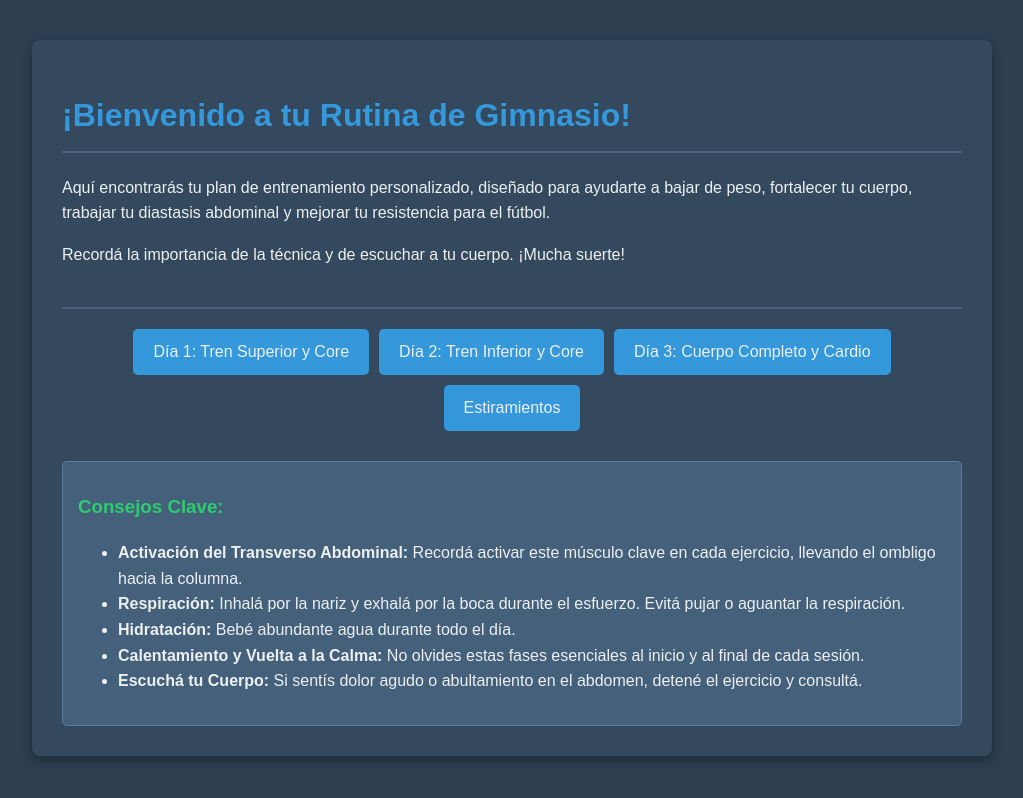
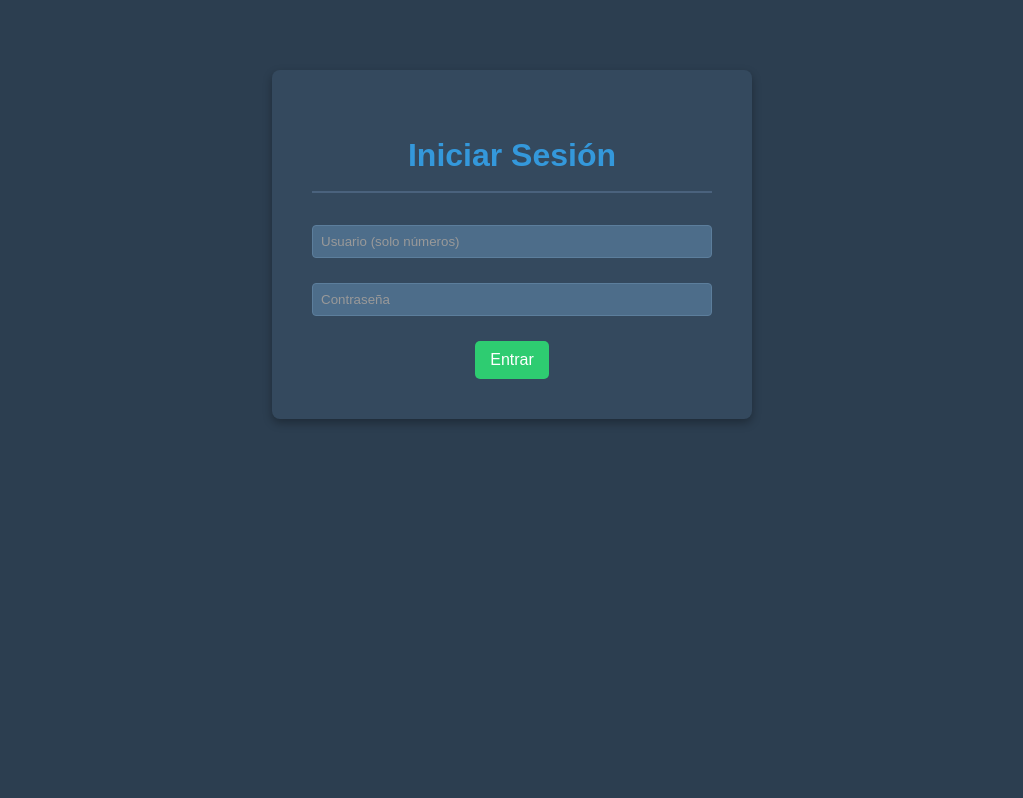
Before and after one commit to ernesarevalo/gymroutine, a plain HTML site: page index.html in a window 1280 px wide. Shown: the whole page, without its empty margins (128-1151 px from the left). Drawn offline with Linux system fonts and the light colour scheme.

Commit message:
Update index.html

```diff
--- a/index.html
+++ b/index.html
@@ -3,31 +3,19 @@
 <head>
     <meta charset="UTF-8">
     <meta name="viewport" content="width=device-width, initial-scale=1.0">
-    <title>Mi Rutina de Gimnasio</title>
+    <title>Login - Mi Rutina</title>
     <link rel="stylesheet" href="css/estilos.css">
 </head>
 <body>
-    <div class="container">
-        <h1>¡Bienvenido a tu Rutina de Gimnasio!</h1>
-        <p>Aquí encontrarás tu plan de entrenamiento personalizado, diseñado para ayudarte a bajar de peso, fortalecer tu cuerpo, trabajar tu diastasis abdominal y mejorar tu resistencia para el fútbol.</p>
-        <p>Recordá la importancia de la técnica y de escuchar a tu cuerpo. ¡Mucha suerte!</p>
-
-        <div class="navigation" style="margin-top: 40px;">
-            <a href="dia1.html">Día 1: Tren Superior y Core</a>
-            <a href="dia2.html">Día 2: Tren Inferior y Core</a>
-            <a href="dia3.html">Día 3: Cuerpo Completo y Cardio</a>
-            <a href="estiramientos.html">Estiramientos</a> </div>
-
-        <div class="notes" style="margin-top: 30px;">
-            <h3>Consejos Clave:</h3>
-            <ul>
-                <li><strong>Activación del Transverso Abdominal:</strong> Recordá activar este músculo clave en cada ejercicio, llevando el ombligo hacia la columna.</li>
-                <li><strong>Respiración:</strong> Inhalá por la nariz y exhalá por la boca durante el esfuerzo. Evitá pujar o aguantar la respiración.</li>
-                <li><strong>Hidratación:</strong> Bebé abundante agua durante todo el día.</li>
-                <li><strong>Calentamiento y Vuelta a la Calma:</strong> No olvides estas fases esenciales al inicio y al final de cada sesión.</li>
-                <li><strong>Escuchá tu Cuerpo:</strong> Si sentís dolor agudo o abultamiento en el abdomen, detené el ejercicio y consultá.</li>
-            </ul>
-        </div>
+    <div class="container login-container">
+        <h1>Iniciar Sesión</h1>
+        <form id="loginForm">
+            <input type="text" id="username" placeholder="Usuario (solo números)" required pattern="[0-9]*" inputmode="numeric">
+            <input type="password" id="password" placeholder="Contraseña" required>
+            <button type="submit">Entrar</button>
+        </form>
+        <div id="message" class="message" style="display:none;"></div>
     </div>
+    <script src="js/auth.js"></script>
 </body>
 </html>
```
